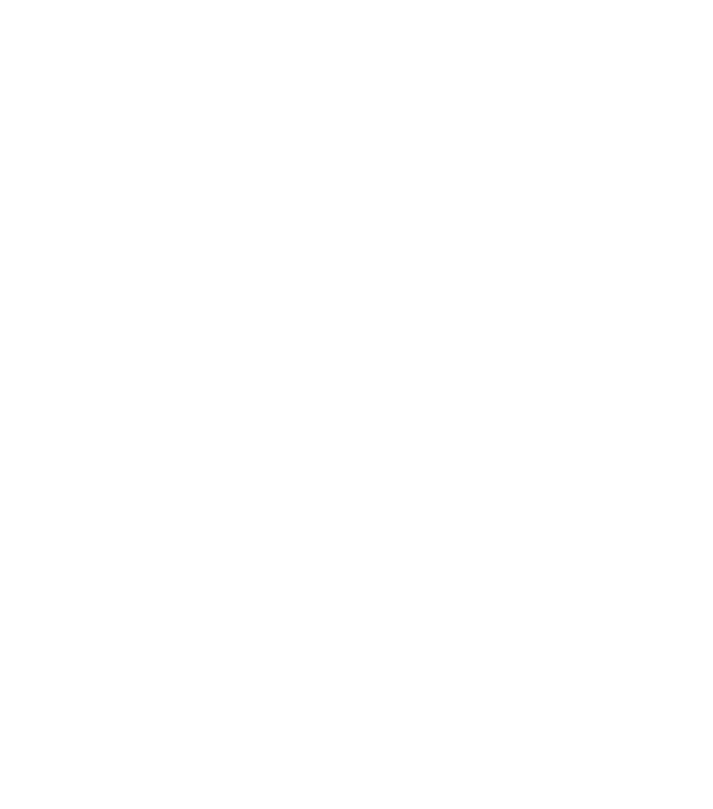
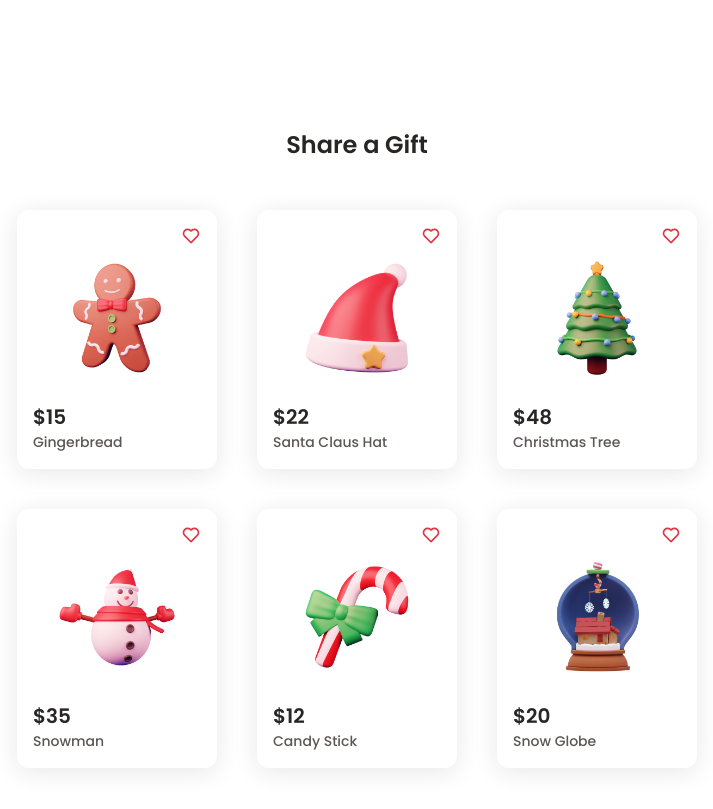
Before and after one commit to Victtor-777/Christmas_Website, a React (Vite) app: page / in a window 1280 px wide. Shown: the part 1500-2309 px from the top of the page, without its empty margins (283-996 px from the left). Before the commit the page ends 2056 px from the top, so only its background shows below. Built offline with nearby package versions, Linux system fonts and the light colour scheme.

Commit message:
Add Gift Section

```diff
--- a/src/App.tsx
+++ b/src/App.tsx
@@ -1,5 +1,6 @@
 // import { BaseHeader } from "./Components/Header/BaseHeader";
 import { Celebrate } from "./Components/Celebrate/Celebrate";
+import { Gift } from "./Components/Gift/Gift";
 import { Giving } from "./Components/Giving/Giving";
 import { Header } from "./Components/Header/Header";
 import { Home } from "./Components/Home/Home";
@@ -15,6 +16,7 @@
         <Home />
         <Giving />
         <Celebrate />
+        <Gift />
       </main>
     </>
   );
--- /dev/null
+++ b/src/Components/Gift/Gift.module.css
@@ -0,0 +1,66 @@
+.gift_section {
+  display: grid;
+  justify-content: center;
+}
+
+.gift_section h2 {
+  text-align: center;
+  color: var(--title-color);
+  font-size: var(--h2-font-size);
+  font-weight: var(--font-semi-bold);
+}
+
+.gift_items {
+  display: grid;
+  grid-template-columns: repeat(2, 1fr);
+  align-items: center;
+  justify-items: center;
+  gap: 1.5rem;
+  margin: 3rem 0 5rem;
+}
+
+.gift_item {
+  min-width: 9rem;
+  max-width: 12.5rem;
+  padding: 1.5rem 1rem 1rem;
+  border-radius: 0.75rem;
+  background: var(--container-color);
+  box-shadow: 0px 4px 24px 0px rgba(48, 29, 30, 0.1);
+  position: relative;
+}
+
+.gift_item svg {
+  position: absolute;
+  top: 1rem;
+  right: 1rem;
+  font-size: 1.25rem;
+  color: var(--first-color);
+  cursor: pointer;
+}
+
+.gift_item img {
+  padding: 0.5rem;
+}
+
+.gift_item span {
+  color: var(--title-color);
+  font-size: var(--h3-font-size);
+  font-weight: var(--font-semi-bold);
+  margin: 0.25rem 0;
+}
+
+.gift_item p {
+  color: var(--text-color);
+  font-size: var(--small-font-size);
+  font-weight: var(--font-medium);
+}
+
+@media screen and (min-width: 767px) {
+  .gift_items {
+    grid-template-columns: repeat(3, 200px);
+    gap: 2.5rem;
+  }
+  .gift_item img {
+    padding: 1rem;
+  }
+}
--- /dev/null
+++ b/src/Components/Gift/Gift.tsx
@@ -0,0 +1,55 @@
+import { BiHeart } from "react-icons/bi";
+import styles from "./Gift.module.css";
+import gift1 from "../../assets/gift1.png";
+import gift2 from "../../assets/gift2.png";
+import gift3 from "../../assets/gift3.png";
+import gift4 from "../../assets/gift4.png";
+import gift5 from "../../assets/gift5.png";
+import gift6 from "../../assets/new2.png";
+
+export function Gift() {
+  return (
+    <section id="#gift" className={`container ${styles.gift_section}`}>
+      <h2>Share a Gift</h2>
+
+      <div className={styles.gift_items}>
+        <div className={styles.gift_item}>
+          <BiHeart className={styles.gift_item_img} />
+          <img src={gift1} alt="" />
+          <span>$15</span>
+          <p>Gingerbread</p>
+        </div>
+        <div className={styles.gift_item}>
+          <BiHeart />
+          <img src={gift2} alt="" />
+          <span>$22</span>
+          <p>Santa Claus Hat</p>
+        </div>
+        <div className={styles.gift_item}>
+          <BiHeart />
+          <img src={gift3} alt="" />
+          <span>$48</span>
+          <p>Christmas Tree</p>
+        </div>
+        <div className={styles.gift_item}>
+          <BiHeart />
+          <img src={gift4} alt="" />
+          <span>$35</span>
+          <p>Snowman</p>
+        </div>
+        <div className={styles.gift_item}>
+          <BiHeart />
+          <img src={gift5} alt="" />
+          <span>$12</span>
+          <p>Candy Stick</p>
+        </div>
+        <div className={styles.gift_item}>
+          <BiHeart />
+          <img src={gift6} alt="" />
+          <span>$20</span>
+          <p>Snow Globe</p>
+        </div>
+      </div>
+    </section>
+  );
+}
```
